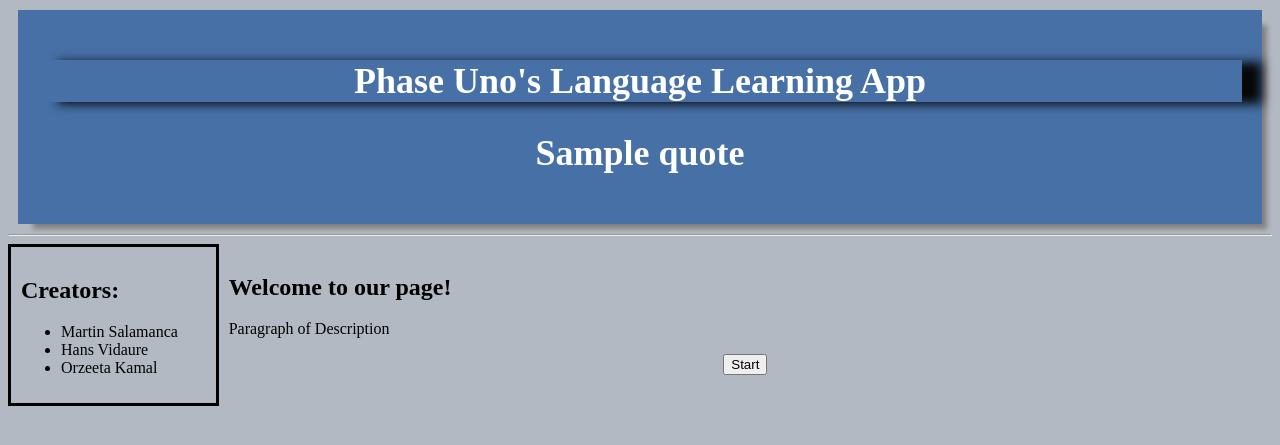
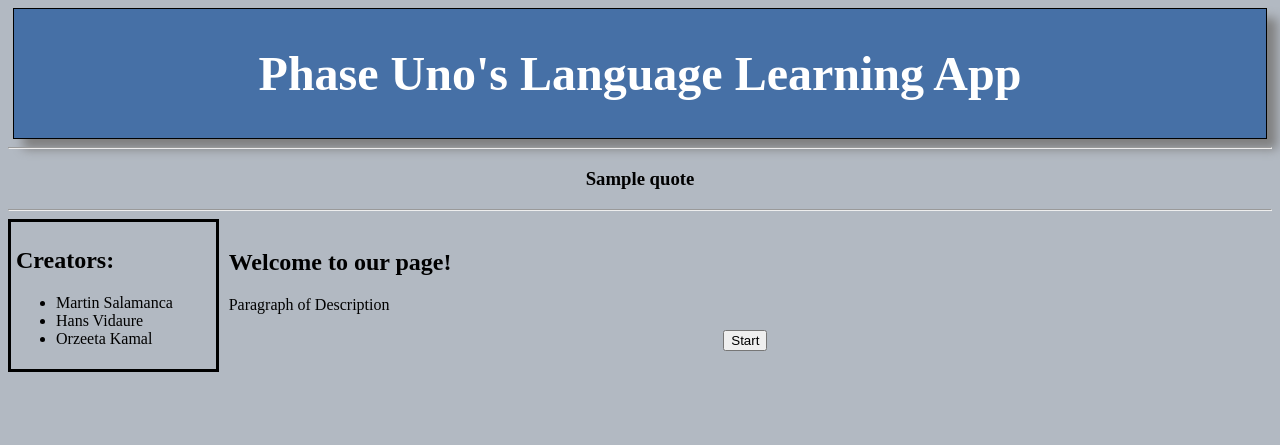
Before and after one commit to salamandermartin/language_learner_app, a Python web app: template templates/welcome_page_template.html in a window 1280 px wide. Shown: the top 445 px of the page. Run offline with Jinja, Linux system fonts and the light colour scheme; the template is opened without the code that fills it: most values are stand-ins (such as "Sample title", 1, 10 or a date in 2020).

Commit message:
updated css and html templates

```diff
--- a/templates/css/style.css
+++ b/templates/css/style.css
@@ -1,23 +1,30 @@
+/* ----------WEBSITE DEFAULT LAYOUT---------- */
 /* HEADER */
-.header{
+.pageheader{
   text-align: center;
   color: white;
   background-color: #4670a6;
   font-size: 150%;
-  padding: 20px;
-  margin: 10px;
-  box-shadow: 10px 10px 5px -5px grey;
+  padding: 5px;
+  margin: 5px;
+  border: 1px solid;
+  border-color: black;
+  box-shadow  : 10px 10px 10px grey;
 }
-
+#pagequote{
+  text-align: center;
+}
 /* CONTAINER */
-.container {
+.pagebody{
   display: grid;
   grid-template-columns: 5fr 25fr;
 }
+
+/* ----------WEBSITE CONTENTS---------- */
 /* CREATORS TAB */
 .creatorstab{
   border-style: solid;
-  padding: 10px;
+  padding: 5px;
 }
 
 /* FEED TAB */
@@ -57,9 +64,7 @@ table#t01 {
    text-align: center;
    font-size: 30px;
 }
-h1{
-  box-shadow:20px 2px 10px #070808;
-}
+
 .unorderlist{
   text-align: center;
 }
--- a/templates/welcome_page_template.html
+++ b/templates/welcome_page_template.html
@@ -10,17 +10,18 @@
 <body style="background-color:#b2b9c2">
 
 <!-- APP HEADER -->
-  <section class="header">
+  <div class="pageheader">
     <h1>Phase Uno's Language Learning App</h1>
-    <h2>{{quote}}</h2>
-  </section>
+  </div>
   <hr>
-
+  <h3 id="pagequote">{{quote}}</h2>
+  <hr>
   <!-- THE BODY -->
-  <div class="container">
-    <!-- THE CREATOR TAB -->
-    <div class="creatorstab">
-      <div>
+  <div class="pagebody">
+    <!-- TAB COLUMN -->
+    <div>
+      <!-- CREATOR TAB -->
+      <div class="creatorstab">
       <h2>Creators:</h2>
       <ul>
         <li>Martin Salamanca</li>
@@ -28,7 +29,9 @@
         <li>Orzeeta Kamal</li>
       </ul>
       </div>
+
     </div>
+
     <!-- THE FEED TAB -->
     <div class = "feedtab">
       <h2>Welcome to our page!</h2>
```
Also changed, not shown: templates/result_page_template.html (+12 -8 lines).
